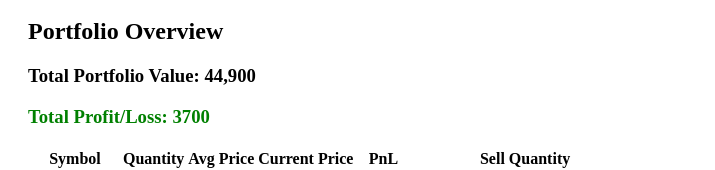
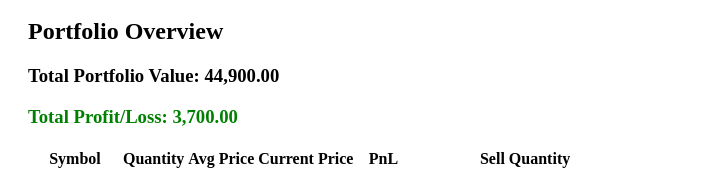
Before and after one commit to gparthiv/market-portfolio, a React app: page / in a window 1280 px wide. Shown: the part 190-360 px from the top of the page, without its empty margins (0-715 px from the left). Built offline with nearby package versions, Linux system fonts and the light colour scheme; the HTML template or start-up script is replaced by a standard one.

Commit message:
format summary numericals

```diff
--- a/src/components/portfolio/PortfolioSummary.jsx
+++ b/src/components/portfolio/PortfolioSummary.jsx
@@ -6,10 +6,20 @@ export default function PortfolioSummary() {
     <div>
       <h2>Portfolio Overview</h2>
 
-      <h3>Total Portfolio Value: {totVal.toLocaleString()}</h3>
+      <h3>
+        Total Portfolio Value:{" "}
+        {totVal.toLocaleString("en-IN", {
+          minimumFractionDigits: 2,
+          maximumFractionDigits: 2,
+        })}
+      </h3>
 
       <h3 style={{ color: totPnL >= 0 ? "green" : "red" }}>
-        Total Profit/Loss: {Math.abs(totPnL)}
+        Total Profit/Loss:{" "}
+        {Math.abs(totPnL).toLocaleString("en-IN", {
+          minimumFractionDigits: 2,
+          maximumFractionDigits: 2,
+        })}
       </h3>
     </div>
   )
```
